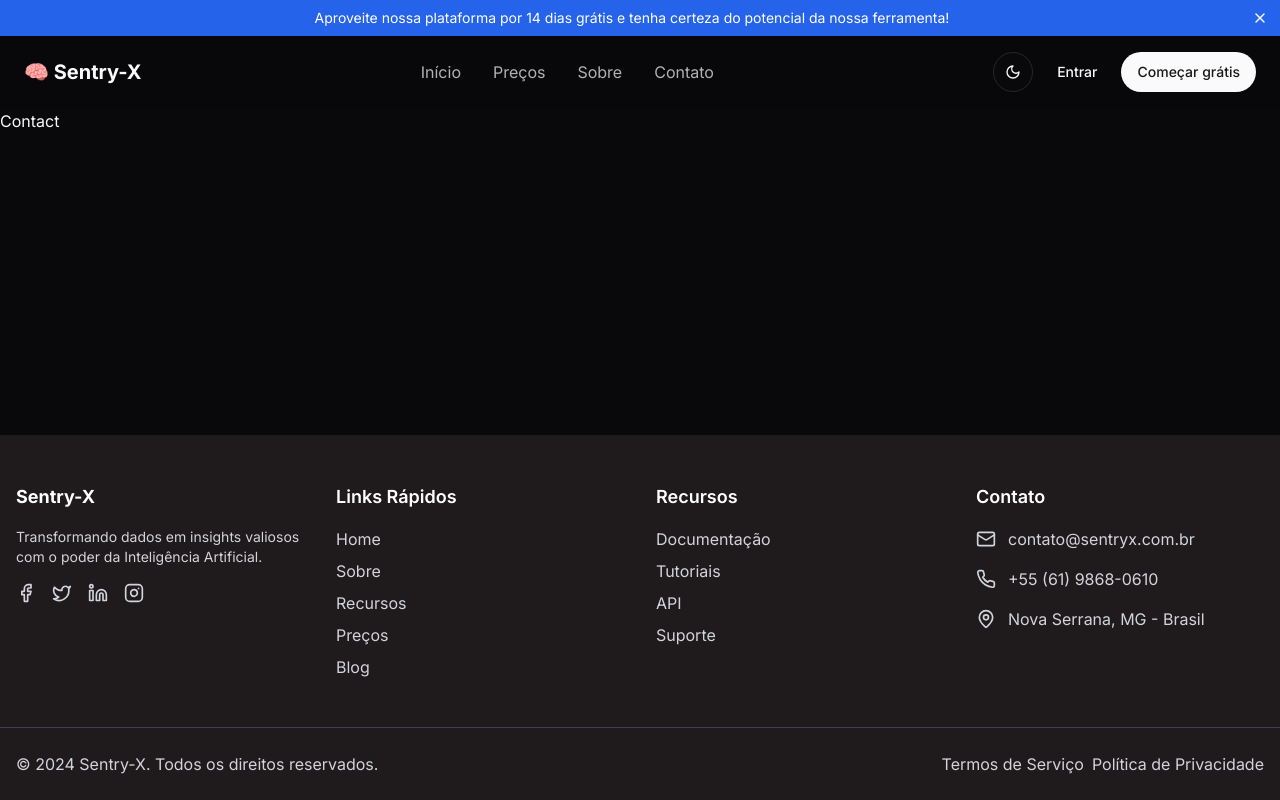
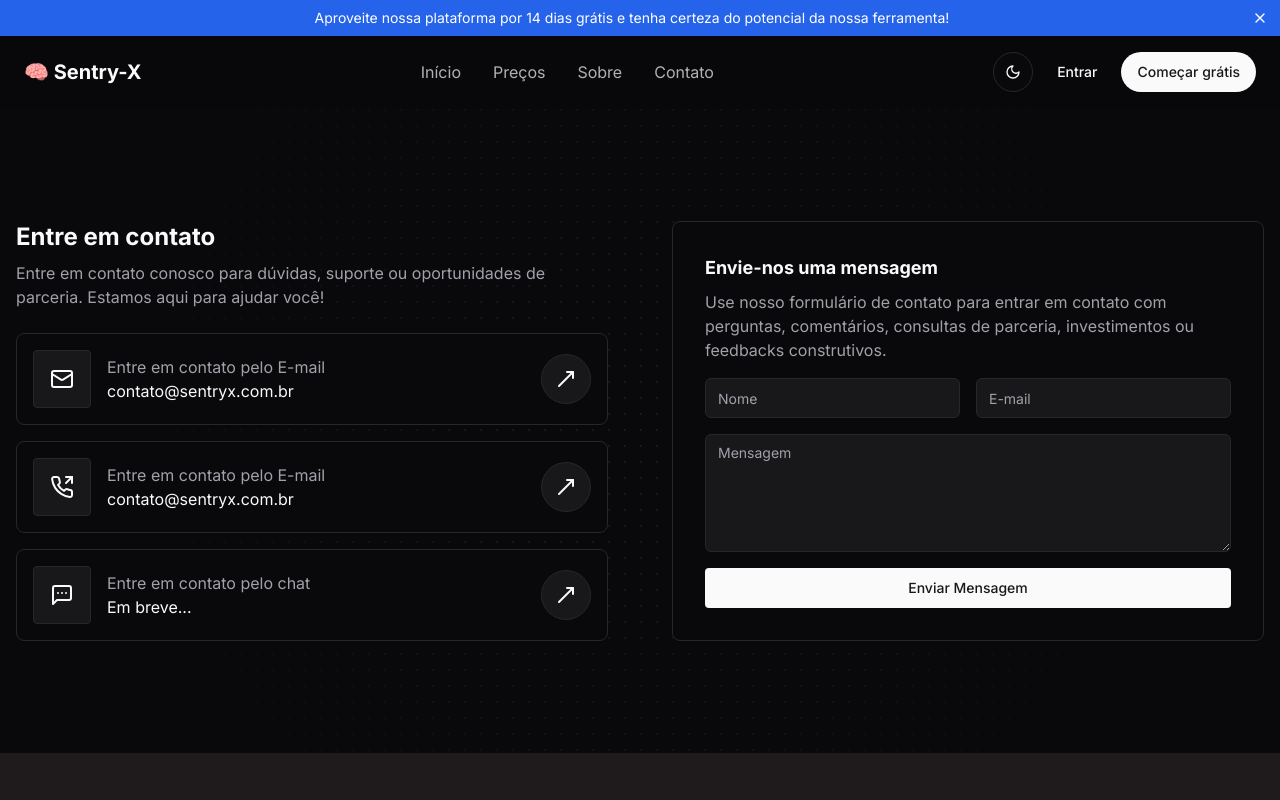
Before and after one commit to GabrielFTeles/landing-page-x, a React (Vite) app: page /contato in a window 1280 px wide. Shown: the top 800 px of the page. Built offline with nearby package versions, Linux system fonts and the light colour scheme.

Commit message:
Remove contact page and update navigation links; add contact form component and enhance header with routing

```diff
--- a/src/app.tsx
+++ b/src/app.tsx
@@ -1,5 +1,5 @@
 import { ThemeProvider } from "@/components/theme-provider";
-import { BrowserRouter, Route, Routes } from "react-router";
+import { BrowserRouter, Navigate, Route, Routes } from "react-router";
 import { Home } from "./pages/home";
 import { DefaultLayout } from "./layouts/default-layout";
 import { Contact } from "./pages/contact";
@@ -12,6 +12,7 @@ export function App() {
           <Route element={<DefaultLayout />}>
             <Route path="/" element={<Home />} />
             <Route path="/contato" element={<Contact />} />
+            <Route path="*" element={<Navigate to="/" />} />
           </Route>
         </Routes>
       </BrowserRouter>
--- a/src/components/faq-section.tsx
+++ b/src/components/faq-section.tsx
@@ -14,7 +14,7 @@ const faqItems: Array<FaqItemType> = [
   {
     question: "Como a IA entende minhas perguntas sobre os dados?",
     answer:
-      "Nossa IA é treinada para compreender linguagem natural e contexto empresarial. Você pode fazer perguntas como faria a um analista, por exemplo: 'Qual foi o faturamento do último trimestre?' ou 'Compare as vendas deste ano com o ano passado'. A IA processa sua pergunta, identifica os dados relevantes e gera visualizações e insights apropriados.",
+      "Nossa IA é treinada para compreender desde pessoas leigas, até analistas profissionais. Você pode fazer perguntas como faria a um analista, por exemplo: 'Qual foi o faturamento do último trimestre?' ou 'Compare as vendas deste ano com o ano passado'. A IA processa sua pergunta, identifica os dados relevantes e gera visualizações e insights apropriados.",
   },
   {
     question: "Preciso ter conhecimento técnico para usar a plataforma?",
@@ -29,7 +29,7 @@ const faqItems: Array<FaqItemType> = [
   {
     question: "Meus dados estão seguros na plataforma?",
     answer:
-      "Sim! Segurança é nossa prioridade. Utilizamos criptografia de ponta a ponta, seguimos as melhores práticas de segurança da indústria, e somos compatíveis com LGPD e GDPR. Seus dados nunca são compartilhados ou utilizados para outros fins.",
+      "Sim! Segurança é nossa prioridade. Utilizamos criptografia, seguimos as melhores práticas de segurança, e somos compatíveis com LGPD e GDPR. Seus dados nunca são compartilhados ou utilizados para outros fins.",
   },
   {
     question: "Posso começar gratuitamente?",
@@ -39,7 +39,7 @@ const faqItems: Array<FaqItemType> = [
   {
     question: "Quanto tempo leva para começar a usar?",
     answer:
-      "Você pode começar a usar a plataforma imediatamente após o cadastro, basta escolher o seu plano, colocar seus dados e já estará utilizando nossa IA. P processo leva minutos. Para integrações mais complexas, nossa equipe oferece suporte dedicado para garantir uma implementação rápida e eficiente.",
+      "Você pode começar a usar a plataforma imediatamente após o cadastro, basta escolher o seu plano, colocar seus dados e já estará utilizando nossa IA. O processo leva minutos. Para integrações mais complexas, nossa equipe oferece suporte dedicado para garantir uma implementação rápida e eficiente.",
   },
   {
     question: "Há limite de usuários, notas ou CNPJs?",
--- a/src/components/header.tsx
+++ b/src/components/header.tsx
@@ -5,6 +5,7 @@ import { motion, useMotionValueEvent, useScroll } from "motion/react";
 import { cva } from "class-variance-authority";
 import { ModeToggle } from "./theme-toggle";
 import { MobileMenu } from "./mobile-menu";
+import { Link } from "react-router";
 
 const headerVariants = cva(
   "sticky top-0 px-2 py-4 bg-background dark:backdrop-blur dark:supports-[backdrop-filter]:bg-background/80 border-b transition-colors z-50",
@@ -34,9 +35,9 @@ export const Header = () => {
   return (
     <motion.header className={headerVariants({ scrolled: hasScrolled })}>
       <div className="flex gap-4 justify-between items-center max-w-screen-2xl mx-auto px-8 xl:px-4">
-        <a href="#">
+        <Link to="/">
           <h1 className="font-bold text-xl">🧠 Sentry-X</h1>
-        </a>
+        </Link>
 
         <Navigation />
 
--- a/src/components/navigation.tsx
+++ b/src/components/navigation.tsx
@@ -8,8 +8,8 @@ interface NavigationItem {
 // eslint-disable-next-line react-refresh/only-export-components
 export const navLinks: Array<NavigationItem> = [
   { href: "/", label: "Início" },
-  { href: "#pricing", label: "Preços" },
-  { href: "/sobre", label: "Sobre" },
+  { href: "/", label: "Preços" },
+  { href: "/", label: "Sobre" },
   { href: "/contato", label: "Contato" },
 ];
 
--- /dev/null
+++ b/src/components/ui/input.tsx
@@ -0,0 +1,22 @@
+import * as React from "react"
+
+import { cn } from "@/lib/utils"
+
+const Input = React.forwardRef<HTMLInputElement, React.ComponentProps<"input">>(
+  ({ className, type, ...props }, ref) => {
+    return (
+      <input
+        type={type}
+        className={cn(
+          "flex h-10 w-full rounded-md border border-input bg-background px-3 py-2 text-base ring-offset-background file:border-0 file:bg-transparent file:text-sm file:font-medium file:text-foreground placeholder:text-muted-foreground focus-visible:outline-none focus-visible:ring-2 focus-visible:ring-ring focus-visible:ring-offset-2 disabled:cursor-not-allowed disabled:opacity-50 md:text-sm",
+          className
+        )}
+        ref={ref}
+        {...props}
+      />
+    )
+  }
+)
+Input.displayName = "Input"
+
+export { Input }
--- /dev/null
+++ b/src/components/ui/textarea.tsx
@@ -0,0 +1,22 @@
+import * as React from "react"
+
+import { cn } from "@/lib/utils"
+
+const Textarea = React.forwardRef<
+  HTMLTextAreaElement,
+  React.ComponentProps<"textarea">
+>(({ className, ...props }, ref) => {
+  return (
+    <textarea
+      className={cn(
+        "flex min-h-[80px] w-full rounded-md border border-input bg-background px-3 py-2 text-base ring-offset-background placeholder:text-muted-foreground focus-visible:outline-none focus-visible:ring-2 focus-visible:ring-ring focus-visible:ring-offset-2 disabled:cursor-not-allowed disabled:opacity-50 md:text-sm",
+        className
+      )}
+      ref={ref}
+      {...props}
+    />
+  )
+})
+Textarea.displayName = "Textarea"
+
+export { Textarea }
--- a/src/pages/contact.tsx
+++ /dev/null
@@ -1,7 +0,0 @@
-export const Contact = () => {
-  return (
-    <div>
-      <h1>Contact</h1>
-    </div>
-  );
-};
--- /dev/null
+++ b/src/pages/contact/contact-form.tsx
@@ -0,0 +1,38 @@
+import { Button } from "@/components/ui/button";
+import { Input } from "@/components/ui/input";
+import { Textarea } from "@/components/ui/textarea";
+
+export const ContactForm = () => {
+  return (
+    <div className="p-8 rounded-lg h-full border shadow-sm bg-background">
+      <form className="flex flex-col gap-4 h-full">
+        <div className="space-y-2">
+          <h3 className="font-bold text-lg">Envie-nos uma mensagem</h3>
+          <p className="text-muted-foreground">
+            Use nosso formulário de contato para entrar em contato com
+            perguntas, comentários, consultas de parceria, investimentos ou
+            feedbacks construtivos.
+          </p>
+        </div>
+
+        <div className="flex flex-col gap-4 flex-1">
+          <div className="flex flex-col sm:flex-row gap-4">
+            <Input placeholder="Nome" className="bg-muted dark:bg-zinc-900" />
+            <Input
+              placeholder="E-mail"
+              type="email"
+              className="bg-muted dark:bg-zinc-900"
+            />
+          </div>
+
+          <Textarea
+            placeholder="Mensagem"
+            className="min-h-[80px] flex-1 bg-muted dark:bg-zinc-900"
+          />
+
+          <Button className="rounded w-full">Enviar Mensagem</Button>
+        </div>
+      </form>
+    </div>
+  );
+};
--- /dev/null
+++ b/src/pages/contact/index.tsx
@@ -0,0 +1,87 @@
+import {
+  Mail,
+  MessageSquareMore,
+  MoveUpRight,
+  PhoneOutgoing,
+  type LucideIcon,
+} from "lucide-react";
+import { ContactForm } from "./contact-form";
+import DotPattern from "@/components/ui/dot-pattern";
+
+interface ContactCardProps {
+  title: string;
+  description: string;
+  icon: LucideIcon;
+  href: string;
+}
+
+const ContactCard: React.FC<ContactCardProps> = ({
+  description,
+  href,
+  icon: Icon,
+  title,
+}) => {
+  return (
+    <a href={href} target="_blank">
+      <div className="flex p-4 border bg-background rounded-lg gap-4 items-center shadow-sm">
+        <div className="p-4 bg-muted dark:bg-zinc-900 h- rounded border">
+          <Icon />
+        </div>
+
+        <div>
+          <h3 className="text-muted-foreground">{title}</h3>
+          <span>{description}</span>
+        </div>
+
+        <div className="ml-auto rounded-full border h-fit p-3 bg-muted dark:bg-zinc-900">
+          <MoveUpRight />
+        </div>
+      </div>
+    </a>
+  );
+};
+
+export const Contact = () => {
+  return (
+    <section className="max-w-screen-2xl mx-auto py-28 px-4 lg:grid-cols-2 grid grid-cols-1 gap-8 xl:gap-16 relative">
+      <DotPattern className="-z-10 opacity-20 [mask-image:radial-gradient(600px_circle_at_center,white,transparent)]" />
+
+      <div className="space-y-6">
+        <div className="space-y-2">
+          <h2 className="text-2xl font-bold">Entre em contato</h2>
+          <p className="text-muted-foreground">
+            Entre em contato conosco para dúvidas, suporte ou oportunidades de
+            parceria. Estamos aqui para ajudar você!
+          </p>
+        </div>
+
+        <div className="flex flex-col gap-4">
+          <ContactCard
+            title="Entre em contato pelo E-mail"
+            description="contato@sentryx.com.br"
+            href="mailto:contato@sentryx.com.br"
+            icon={Mail}
+          />
+
+          <ContactCard
+            title="Entre em contato pelo E-mail"
+            description="contato@sentryx.com.br"
+            href="https://wa.me/556198680610?text=Ol%C3%A1!%20Entrei%20em%20contato%20atrav%C3%A9s%20do%20site%20da%20sentry-x,%20gostaria%20de%20agendar%20uma%20liga%C3%A7%C3%A3o,%20poderiamos%20conversar."
+            icon={PhoneOutgoing}
+          />
+
+          <ContactCard
+            title="Entre em contato pelo chat"
+            description="Em breve..."
+            href="#"
+            icon={MessageSquareMore}
+          />
+        </div>
+      </div>
+
+      <div>
+        <ContactForm />
+      </div>
+    </section>
+  );
+};
```
Also changed, not shown: src/components/mobile-menu.tsx (+21 -4 lines), src/components/pricing-section.tsx (+4 -4 lines).
